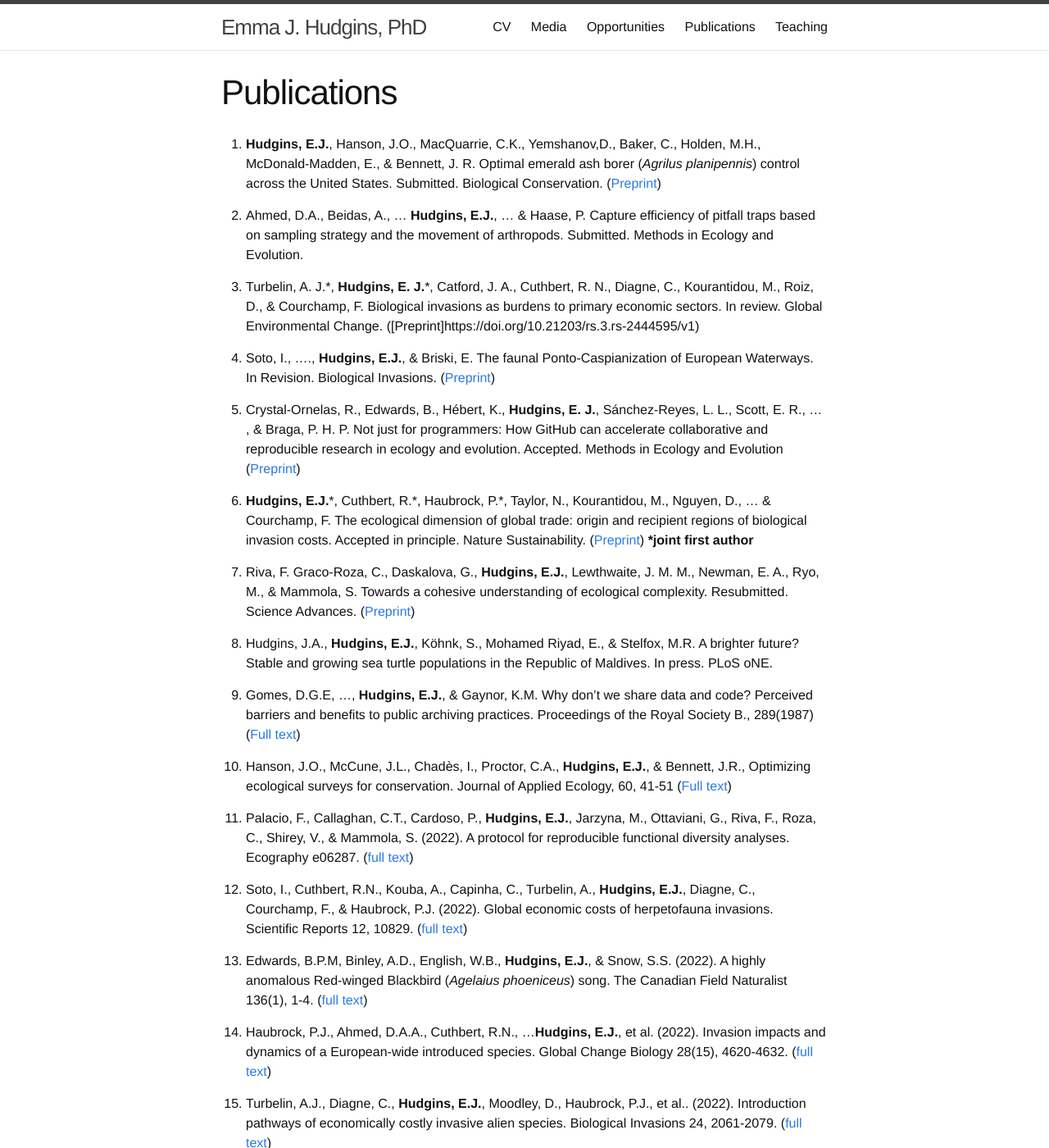
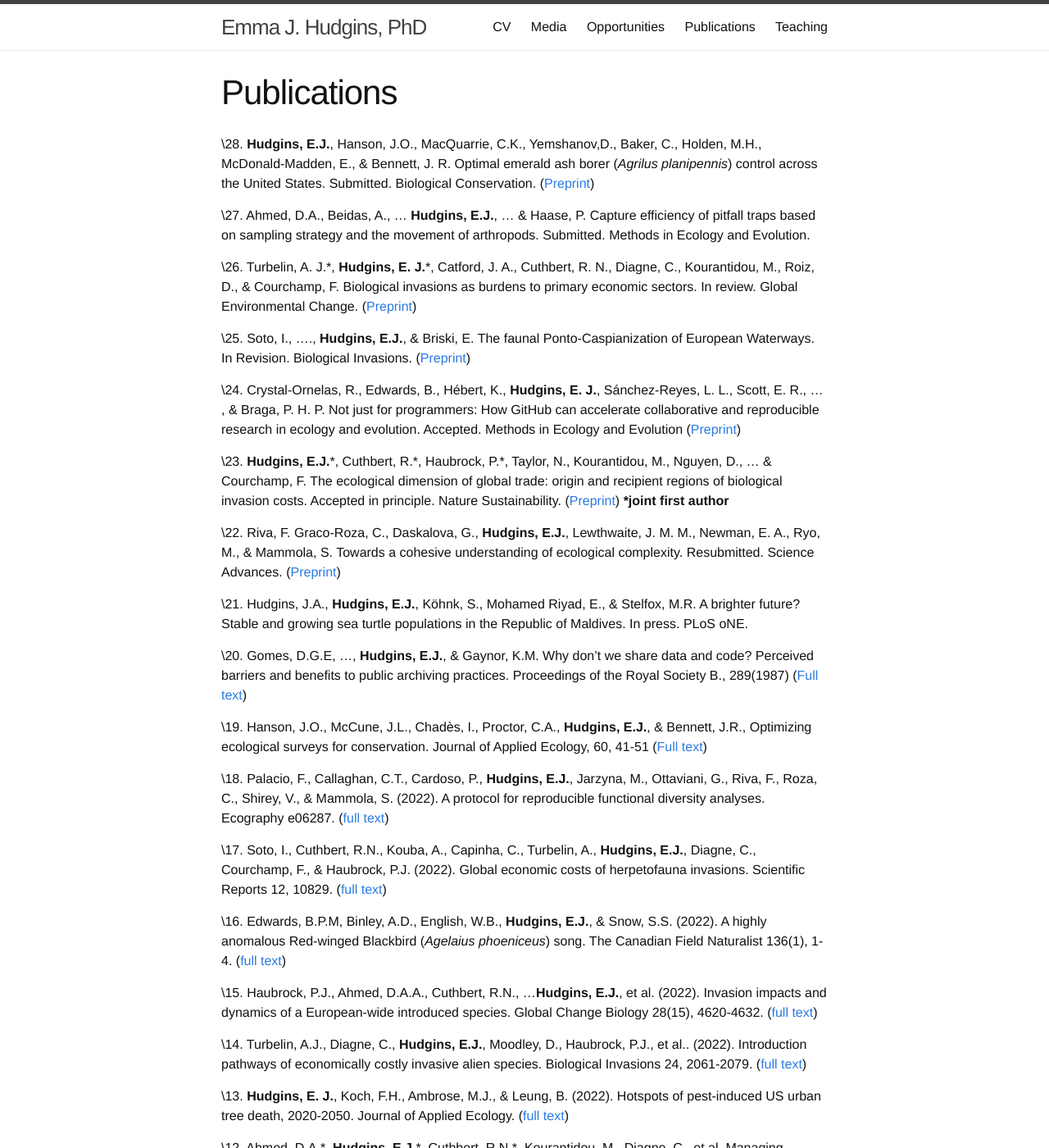
Before and after one commit to emmajhudgins/emmajhudgins.github.io, a Jekyll site: the page built from publications.md, in a window 1280 px wide and 1400 px high. Shown: the whole window at 82% size. Built offline with Jekyll 4.4.1, drawn with Linux system fonts in a browser that asks for light colours; nearby versions of some CDN libraries; some web fonts are replaced; some of the changed text lies outside the part shown.

Commit message:
Update publications.md

```diff
--- a/publications.md
+++ b/publications.md
@@ -8,64 +8,64 @@ order: 2
 
 ---
 
-28. **Hudgins, E.J.**, Hanson, J.O., MacQuarrie, C.K., Yemshanov,D., Baker, C., Holden, M.H., McDonald-Madden, E., & Bennett, J. R. Optimal emerald ash borer (*Agrilus planipennis*) control across the United States. Submitted. Biological Conservation. ([Preprint](https://doi.org/10.21203/rs.3.rs-1998687/v2))
+\28. **Hudgins, E.J.**, Hanson, J.O., MacQuarrie, C.K., Yemshanov,D., Baker, C., Holden, M.H., McDonald-Madden, E., & Bennett, J. R. Optimal emerald ash borer (*Agrilus planipennis*) control across the United States. Submitted. Biological Conservation. ([Preprint](https://doi.org/10.21203/rs.3.rs-1998687/v2))
 
-27. Ahmed, D.A., Beidas, A., ... **Hudgins, E.J.**, ... & Haase, P. Capture efficiency of pitfall traps based on sampling strategy and the movement of arthropods. Submitted. Methods in Ecology and Evolution.
+\27. Ahmed, D.A., Beidas, A., ... **Hudgins, E.J.**, ... & Haase, P. Capture efficiency of pitfall traps based on sampling strategy and the movement of arthropods. Submitted. Methods in Ecology and Evolution.
 
-26. Turbelin, A. J.\*, **Hudgins, E. J.**\*, Catford, J. A., Cuthbert, R. N., Diagne, C., Kourantidou, M., Roiz, D., & Courchamp, F. Biological invasions as burdens to primary economic sectors. In review. Global Environmental Change. ([Preprint]https://doi.org/10.21203/rs.3.rs-2444595/v1)
+\26. Turbelin, A. J.\*, **Hudgins, E. J.**\*, Catford, J. A., Cuthbert, R. N., Diagne, C., Kourantidou, M., Roiz, D., & Courchamp, F. Biological invasions as burdens to primary economic sectors. In review. Global Environmental Change. ([Preprint](https://doi.org/10.21203/rs.3.rs-2444595/v1))
 
-25. Soto, I., …., **Hudgins, E.J.**, & Briski, E. The faunal Ponto-Caspianization of European Waterways. In Revision. Biological Invasions. ([Preprint](https://doi.org/10.21203/rs.3.rs-1702320/v1))
+\25. Soto, I., …., **Hudgins, E.J.**, & Briski, E. The faunal Ponto-Caspianization of European Waterways. In Revision. Biological Invasions. ([Preprint](https://doi.org/10.21203/rs.3.rs-1702320/v1))
 
-24. Crystal-Ornelas, R., Edwards, B., Hébert, K., **Hudgins, E. J.**, Sánchez-Reyes, L. L., Scott, E. R., … , & Braga, P. H. P. Not just for programmers: How GitHub can accelerate collaborative and reproducible research in ecology and evolution. Accepted. Methods in Ecology and Evolution ([Preprint](https://doi.org/10.31222/osf.io/x3p2q))
+\24. Crystal-Ornelas, R., Edwards, B., Hébert, K., **Hudgins, E. J.**, Sánchez-Reyes, L. L., Scott, E. R., … , & Braga, P. H. P. Not just for programmers: How GitHub can accelerate collaborative and reproducible research in ecology and evolution. Accepted. Methods in Ecology and Evolution ([Preprint](https://doi.org/10.31222/osf.io/x3p2q))
 
-23. **Hudgins, E.J.**\*, Cuthbert, R.\*, Haubrock, P.\*, Taylor, N., Kourantidou, M., Nguyen, D., ... & Courchamp, F. The ecological dimension of global trade: origin and recipient regions of biological invasion costs. Accepted in principle. Nature Sustainability. ([Preprint](https://doi.org/10.21203/rs.3.rs-1762292/v1))
+\23. **Hudgins, E.J.**\*, Cuthbert, R.\*, Haubrock, P.\*, Taylor, N., Kourantidou, M., Nguyen, D., ... & Courchamp, F. The ecological dimension of global trade: origin and recipient regions of biological invasion costs. Accepted in principle. Nature Sustainability. ([Preprint](https://doi.org/10.21203/rs.3.rs-1762292/v1))
 **\*joint first author**
 
-22. Riva, F. Graco-Roza, C., Daskalova, G., **Hudgins, E.J.**, Lewthwaite, J. M. M., Newman, E. A., Ryo, M., & Mammola, S.  Towards a cohesive understanding of ecological complexity. Resubmitted. Science Advances. ([Preprint](https://ecoevorxiv.org/tzy9k/))
+\22. Riva, F. Graco-Roza, C., Daskalova, G., **Hudgins, E.J.**, Lewthwaite, J. M. M., Newman, E. A., Ryo, M., & Mammola, S.  Towards a cohesive understanding of ecological complexity. Resubmitted. Science Advances. ([Preprint](https://ecoevorxiv.org/tzy9k/))
 
-21. Hudgins, J.A., **Hudgins, E.J.**, Köhnk, S., Mohamed Riyad, E., & Stelfox, M.R. A brighter future? Stable and growing sea turtle populations in the Republic of Maldives. In press. PLoS oNE.
+\21. Hudgins, J.A., **Hudgins, E.J.**, Köhnk, S., Mohamed Riyad, E., & Stelfox, M.R. A brighter future? Stable and growing sea turtle populations in the Republic of Maldives. In press. PLoS oNE.
 
-20. Gomes, D.G.E, …, **Hudgins, E.J.**, & Gaynor, K.M. Why don’t we share data and code? Perceived barriers and benefits to public archiving practices. Proceedings of the Royal Society B., 289(1987) ([Full text](https://royalsocietypublishing.org/doi/10.1098/rspb.2022.1113))
+\20. Gomes, D.G.E, …, **Hudgins, E.J.**, & Gaynor, K.M. Why don’t we share data and code? Perceived barriers and benefits to public archiving practices. Proceedings of the Royal Society B., 289(1987) ([Full text](https://royalsocietypublishing.org/doi/10.1098/rspb.2022.1113))
 
-19. Hanson, J.O., McCune, J.L., Chadès, I., Proctor, C.A., **Hudgins, E.J.**, & Bennett, J.R., Optimizing ecological surveys for conservation. Journal of Applied Ecology, 60, 41-51 ([Full text](https://doi.org/10.1111/1365-2664.14309))
+\19. Hanson, J.O., McCune, J.L., Chadès, I., Proctor, C.A., **Hudgins, E.J.**, & Bennett, J.R., Optimizing ecological surveys for conservation. Journal of Applied Ecology, 60, 41-51 ([Full text](https://doi.org/10.1111/1365-2664.14309))
 
-18.  Palacio, F., Callaghan, C.T., Cardoso, P., **Hudgins, E.J.**, Jarzyna, M., Ottaviani, G., Riva, F., Roza, C., Shirey, V., & Mammola, S. (2022). A protocol for reproducible functional diversity analyses. Ecography e06287. ([full text](https://doi.org/10.1111/ecog.06287))
+\18.  Palacio, F., Callaghan, C.T., Cardoso, P., **Hudgins, E.J.**, Jarzyna, M., Ottaviani, G., Riva, F., Roza, C., Shirey, V., & Mammola, S. (2022). A protocol for reproducible functional diversity analyses. Ecography e06287. ([full text](https://doi.org/10.1111/ecog.06287))
 
-17.  Soto, I., Cuthbert, R.N., Kouba, A., Capinha, C., Turbelin, A., **Hudgins, E.J.**, Diagne, C., Courchamp, F., & Haubrock, P.J. (2022). Global economic costs of herpetofauna invasions. Scientific Reports 12, 10829. ([full text](https://doi.org/10.1038/s41598-022-15079-9))
+\17.  Soto, I., Cuthbert, R.N., Kouba, A., Capinha, C., Turbelin, A., **Hudgins, E.J.**, Diagne, C., Courchamp, F., & Haubrock, P.J. (2022). Global economic costs of herpetofauna invasions. Scientific Reports 12, 10829. ([full text](https://doi.org/10.1038/s41598-022-15079-9))
 
-16. Edwards, B.P.M, Binley, A.D., English, W.B., **Hudgins, E.J.**, & Snow, S.S. (2022). A highly anomalous Red-winged Blackbird (*Agelaius phoeniceus*) song. The Canadian Field Naturalist 136(1), 1-4. ([full text](https://doi.org/10.22621/cfn.v136i1.2877))
+\16. Edwards, B.P.M, Binley, A.D., English, W.B., **Hudgins, E.J.**, & Snow, S.S. (2022). A highly anomalous Red-winged Blackbird (*Agelaius phoeniceus*) song. The Canadian Field Naturalist 136(1), 1-4. ([full text](https://doi.org/10.22621/cfn.v136i1.2877))
 
-15.  Haubrock, P.J., Ahmed, D.A.A., Cuthbert, R.N., …**Hudgins, E.J.**, et al. (2022). Invasion impacts and dynamics of a European-wide introduced species. Global Change Biology 28(15), 4620-4632. ([full text](https://doi.org/10.1111/gcb.16207))
+\15.  Haubrock, P.J., Ahmed, D.A.A., Cuthbert, R.N., …**Hudgins, E.J.**, et al. (2022). Invasion impacts and dynamics of a European-wide introduced species. Global Change Biology 28(15), 4620-4632. ([full text](https://doi.org/10.1111/gcb.16207))
 
-14. Turbelin, A.J., Diagne, C., **Hudgins, E.J.**, Moodley, D., Haubrock, P.J., et al.. (2022). Introduction pathways of economically costly invasive alien species. Biological Invasions 24, 2061-2079. ([full text](https://doi.org/10.1007/s10530-022-02796-5))
+\14. Turbelin, A.J., Diagne, C., **Hudgins, E.J.**, Moodley, D., Haubrock, P.J., et al.. (2022). Introduction pathways of economically costly invasive alien species. Biological Invasions 24, 2061-2079. ([full text](https://doi.org/10.1007/s10530-022-02796-5))
 
-13. **Hudgins, E. J.**, Koch, F.H., Ambrose, M.J., & Leung, B. (2022). Hotspots of pest-induced US urban tree death, 2020-2050. Journal of Applied Ecology. ([full text](https://doi.org/10.1111/1365-2664.14141/))
+\13. **Hudgins, E. J.**, Koch, F.H., Ambrose, M.J., & Leung, B. (2022). Hotspots of pest-induced US urban tree death, 2020-2050. Journal of Applied Ecology. ([full text](https://doi.org/10.1111/1365-2664.14141/))
 
-12. Ahmed, D.A.\*, **Hudgins, E.J.**\*, Cuthbert, R.N.\*, Kourantidou, M., Diagne, C., et al. Managing biological invasions: the cost of inaction. Accepted. Biological Invasions. ([full text](https://doi.org/10.1007/s10530-022-02755-0))
+\12. Ahmed, D.A.\*, **Hudgins, E.J.**\*, Cuthbert, R.N.\*, Kourantidou, M., Diagne, C., et al. Managing biological invasions: the cost of inaction. Accepted. Biological Invasions. ([full text](https://doi.org/10.1007/s10530-022-02755-0))
 \***joint first author**
 
-11. Cuthbert, R.N., Diagne, C\*. **Hudgins, E.J.**\*, Turbelin, A.J.\*, Ahmed, D. A., Albert, C., Bodey, T.W., Briski, E., Essl, F., Haubrock, P.J., Gozlan, R.E., Kirichenko, N., Kourantidou, M., Kramer, A. M., & Courchamp, F. (2022). Biological invasion costs reveal insufficient proactive management worldwide. Science of the Total Environment, 153404. ([full text](https://doi.org/10.1016/j.scitotenv.2022.153404))
+\11. Cuthbert, R.N., Diagne, C\*. **Hudgins, E.J.**\*, Turbelin, A.J.\*, Ahmed, D. A., Albert, C., Bodey, T.W., Briski, E., Essl, F., Haubrock, P.J., Gozlan, R.E., Kirichenko, N., Kourantidou, M., Kramer, A. M., & Courchamp, F. (2022). Biological invasion costs reveal insufficient proactive management worldwide. Science of the Total Environment, 153404. ([full text](https://doi.org/10.1016/j.scitotenv.2022.153404))
 \***joint second author**
 
-10. Haubrock, P. J., Cuthbert, R. N., **Hudgins, E. J.**, Crystal-Ornelas, R., Kourantidou, M., Moodley, D., Liu, C., Turbelin, A.J., Leroy, B., & Courchamp, F. (2022). Geographic and taxonomic trends of rising biological invasion costs. Science of the Total Environment, 152948. ([full text](https://doi.org/10.1016/j.scitotenv.2022.152948))
+\10. Haubrock, P. J., Cuthbert, R. N., **Hudgins, E. J.**, Crystal-Ornelas, R., Kourantidou, M., Moodley, D., Liu, C., Turbelin, A.J., Leroy, B., & Courchamp, F. (2022). Geographic and taxonomic trends of rising biological invasion costs. Science of the Total Environment, 152948. ([full text](https://doi.org/10.1016/j.scitotenv.2022.152948))
 
-9. Ahmed, D. **Hudgins, E.J.**, Cuthbert, R., Haubrock, P.J., Renault, D., Bonnaud, E., Diagne, C., & Courchamp, F. (2021). Modelling the damage costs of invasive alien species. Biological Invasions. ([full text](https://doi.org/10.1007/s10530-021-02586-5))
+\9. Ahmed, D. **Hudgins, E.J.**, Cuthbert, R., Haubrock, P.J., Renault, D., Bonnaud, E., Diagne, C., & Courchamp, F. (2021). Modelling the damage costs of invasive alien species. Biological Invasions. ([full text](https://doi.org/10.1007/s10530-021-02586-5))
 
-8. Reid, C.H., **Hudgins, E.J.**, Guay, J.D., Patterson, S., Medd, A.M., Cooke, S.J., & Bennett, J.R. (2021). The state of Canada’s biosecurity efforts to protect biodiversity from species invasions. FACETS 6: 1922-1954. ([full text](https://doi.org/10.1139/facets-2021-0012))
+\8. Reid, C.H., **Hudgins, E.J.**, Guay, J.D., Patterson, S., Medd, A.M., Cooke, S.J., & Bennett, J.R. (2021). The state of Canada’s biosecurity efforts to protect biodiversity from species invasions. FACETS 6: 1922-1954. ([full text](https://doi.org/10.1139/facets-2021-0012))
 
-7. Crystal-Ornelas, R. Fantle-Lepczyk, J., Kramer, A., **Hudgins, E.J.**, Leung, B. Diagne, C., et al. (2021) Economic costs of biological invasions within North America. NeoBiota 67, 485-510. ([full text](https://neobiota.pensoft.net/article/58038/))
+\7. Crystal-Ornelas, R. Fantle-Lepczyk, J., Kramer, A., **Hudgins, E.J.**, Leung, B. Diagne, C., et al. (2021) Economic costs of biological invasions within North America. NeoBiota 67, 485-510. ([full text](https://neobiota.pensoft.net/article/58038/))
 
-6. **Hudgins, E.J.**, Liebhold, A.M., & Leung, B. Comparing generalized to customized models for United States invasive forest pests. Ecological Applications (2020) 30(1):e01988. ([full text](https://esajournals.onlinelibrary.wiley.com/doi/10.1002/eap.1988))
+\6. **Hudgins, E.J.**, Liebhold, A.M., & Leung, B. Comparing generalized to customized models for United States invasive forest pests. Ecological Applications (2020) 30(1):e01988. ([full text](https://esajournals.onlinelibrary.wiley.com/doi/10.1002/eap.1988))
 
-5. Leung, B., **Hudgins, E. J.**, Potapova, A., & Ruiz-Jaen, M. (2019). A new baseline for countrywide α-diversity and species distributions: illustration using >6000 plant species in Panama. Ecological Applications 29(3): e01866. ([full text](https://esajournals.onlinelibrary.wiley.com/doi/10.1002/eap.1866))
+\5. Leung, B., **Hudgins, E. J.**, Potapova, A., & Ruiz-Jaen, M. (2019). A new baseline for countrywide α-diversity and species distributions: illustration using >6000 plant species in Panama. Ecological Applications 29(3): e01866. ([full text](https://esajournals.onlinelibrary.wiley.com/doi/10.1002/eap.1866))
 
-4. **Hudgins, E.J.**, Liebhold, A.M., & Leung, B. (2018). Corrigendum: Predicting the spread of all invasive forest pests in the United States. Ecology Letters 21(11): 1752-1754. ([full text](https://onlinelibrary.wiley.com/doi/10.1111/ele.13149))
+\4. **Hudgins, E.J.**, Liebhold, A.M., & Leung, B. (2018). Corrigendum: Predicting the spread of all invasive forest pests in the United States. Ecology Letters 21(11): 1752-1754. ([full text](https://onlinelibrary.wiley.com/doi/10.1111/ele.13149))
 
-3. **Hudgins, E.J.**, Liebhold, A.M., & Leung, B. (2017). Predicting the spread of all invasive forest pests in the United States. Ecology Letters 20(4): 426-435. ([full text](http://onlinelibrary.wiley.com/doi/10.1111/ele.12741/full))
+\3. **Hudgins, E.J.**, Liebhold, A.M., & Leung, B. (2017). Predicting the spread of all invasive forest pests in the United States. Ecology Letters 20(4): 426-435. ([full text](http://onlinelibrary.wiley.com/doi/10.1111/ele.12741/full))
 
-2. Iacarella, J.C., **Hudgins, E.J.**, Dick, J.T.A., & Ricciardi, A. (2017). Predatory behaviour of an invasive amphipod in response to the presence of conspecifics and predation risk. Canadian Journal of Fisheries and Aquatic Sciences 75(1): 131-140. ([full text](http://www.nrcresearchpress.com/doi/full/10.1139/cjfas-2016-0417))
+\2. Iacarella, J.C., **Hudgins, E.J.**, Dick, J.T.A., & Ricciardi, A. (2017). Predatory behaviour of an invasive amphipod in response to the presence of conspecifics and predation risk. Canadian Journal of Fisheries and Aquatic Sciences 75(1): 131-140. ([full text](http://www.nrcresearchpress.com/doi/full/10.1139/cjfas-2016-0417))
 
-1. Hudgins, J.A., **Hudgins, E.J.**, Ali, K., & Mancini, A. (2017). Citizen science surveys elucidate key foraging and nesting habitat for two endangered marine turtle species within the Republic of Maldives. Herpetology Notes 10: 463-471. ([full text](https://www.biotaxa.org/hn/article/view/26126))
+\1. Hudgins, J.A., **Hudgins, E.J.**, Ali, K., & Mancini, A. (2017). Citizen science surveys elucidate key foraging and nesting habitat for two endangered marine turtle species within the Republic of Maldives. Herpetology Notes 10: 463-471. ([full text](https://www.biotaxa.org/hn/article/view/26126))
 
 \* equivalent contribution
 
@@ -73,7 +73,7 @@ order: 2
 
 * **Hudgins, E.J.**. North American forest invader spread, impacts, and management priorities for urban resilience. Presented at the Australian Department of Agriculture, Fisheries, and Forestry Plant Health Division Meeting, March 29th, 2023.
 
-* **Hudgins, E. J. ** Invasive forest pest impacts and mitigation tactics for urban wellbeing in a changing climate. Presented at the Northeast RISCC Symposium, February 15, 2023.
+* **Hudgins, E. J.** Invasive forest pest impacts and mitigation tactics for urban wellbeing in a changing climate. Presented at the Northeast RISCC Symposium, February 15, 2023.
 
 * **Hudgins, E. J.** New perspectives in North American forest pest management – expert opinions across the management network. Presented at the Invasive Species Centre Forum, February 8, 2023.
 
```
